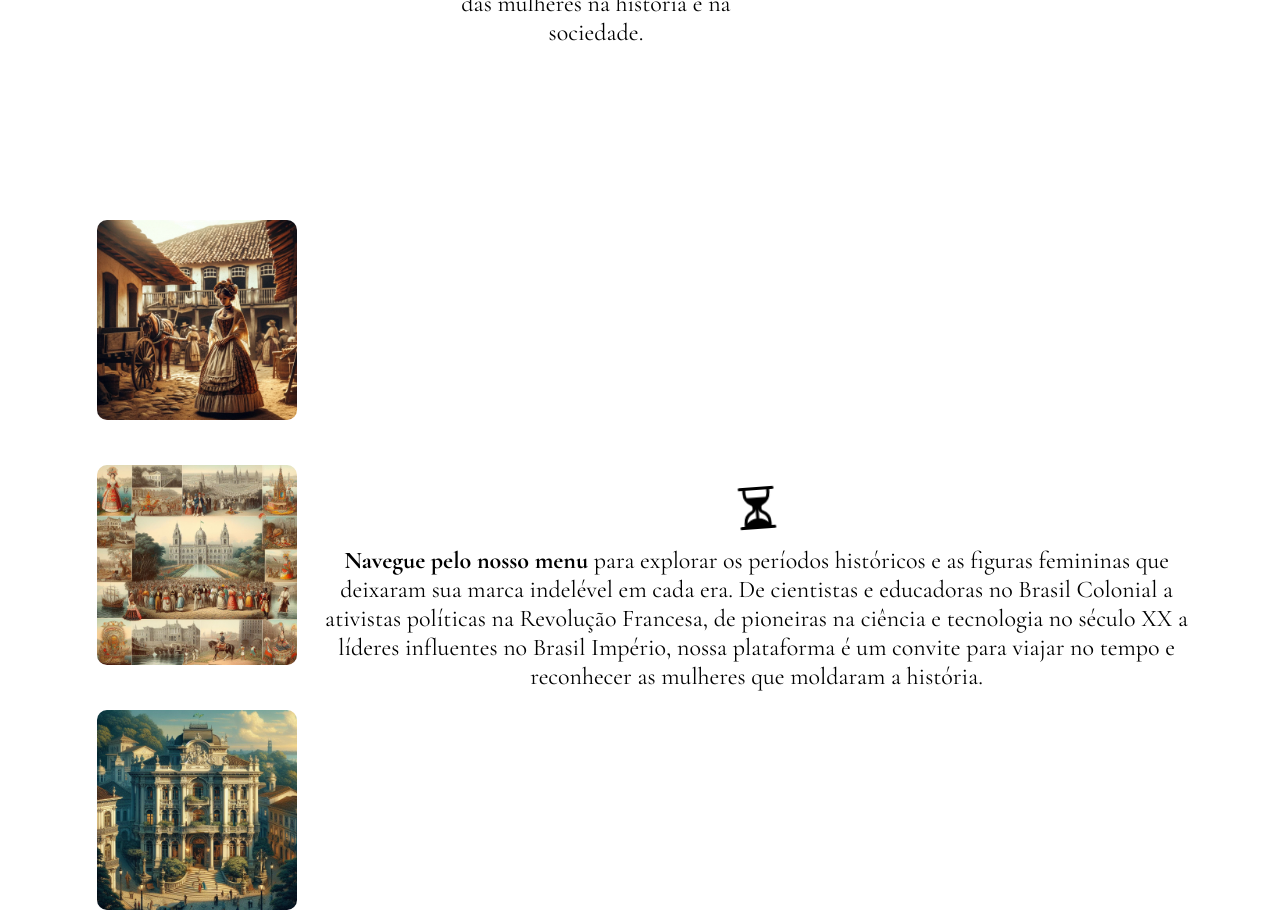
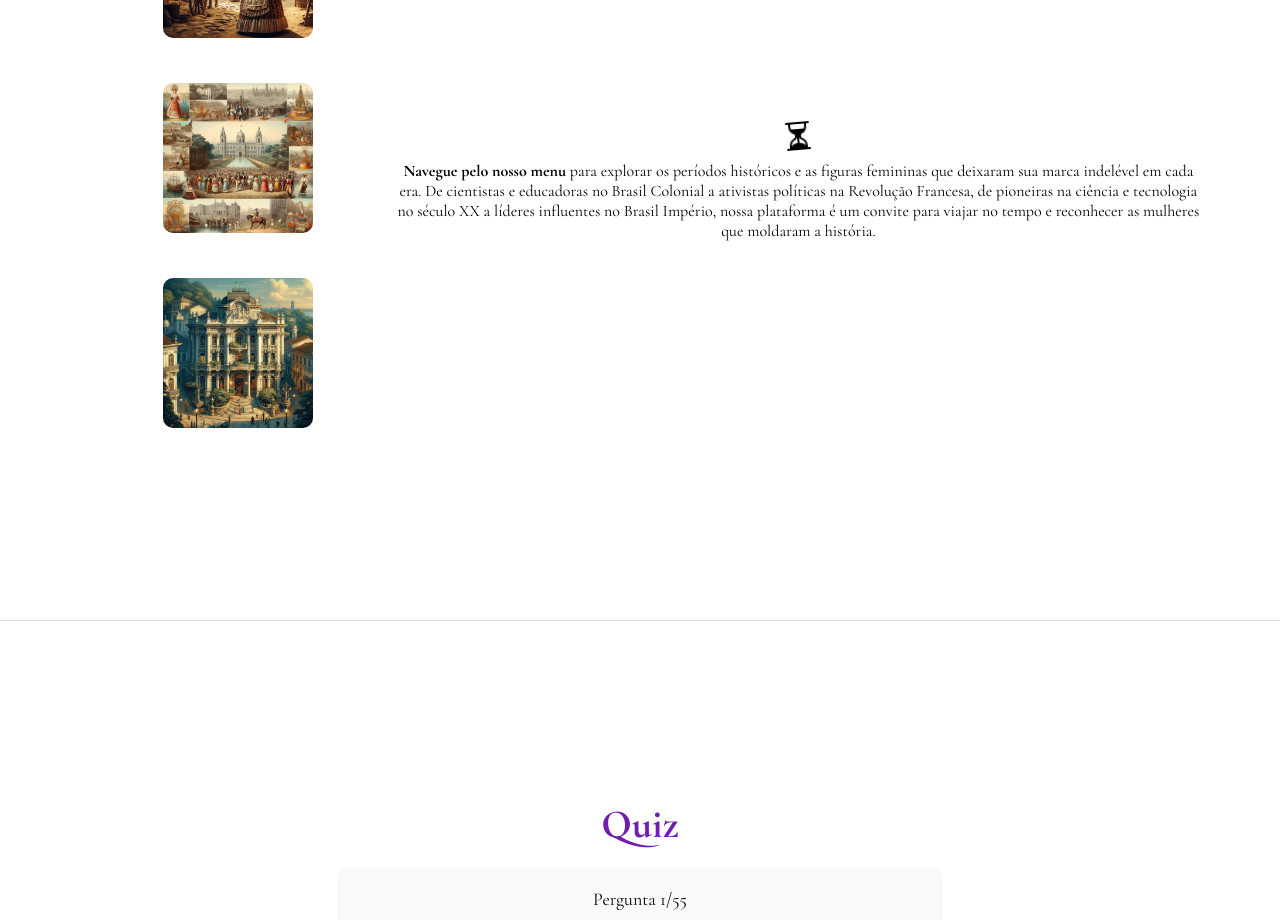
Before and after one commit to MatheusBProgrammer/ElasnaVez, a React (Vite) app: page / in a window 1280 px wide. Shown: the part 1860-2780 px from the top of the page. Built offline with nearby package versions, Linux system fonts and the light colour scheme; a web font is replaced by a local one.

Commit message:
layout 3.1

```diff
--- a/src/components/layout/styles/Navbar.module.css
+++ b/src/components/layout/styles/Navbar.module.css
@@ -121,7 +121,7 @@
 @media (max-height: 500px) {
   .submenu {
     justify-content: center;
-    top: 5em;
-    font-size: 0.4em;
+    top: 8em;
+    font-size: 0.5em;
   }
 }
--- a/src/components/layout/styles/QuizComponent.module.css
+++ b/src/components/layout/styles/QuizComponent.module.css
@@ -5,9 +5,7 @@
 }
 .header {
   color: #711db0;
-  padding: 1em;
-  font-size: 4em;
-  margin: 0.5em;
+  font-size: 2.5em;
   text-align: center;
   border-radius: 20px;
   font-weight: bold;
--- a/src/pages/styles/Home.module.css
+++ b/src/pages/styles/Home.module.css
@@ -43,7 +43,7 @@
   min-width: 25%;
   min-height: 30%;
   text-align: center;
-  font-size: 1.5em;
+  font-size: 1em;
 }
 @media (max-width: 1100px) {
   .container1 {
--- a/src/pages/styles/QuizPage.module.css
+++ b/src/pages/styles/QuizPage.module.css
@@ -8,7 +8,3 @@
   flex-direction: column;
   text-align: center;
 }
-.page h1 {
-  padding: 1em;
-  font-size: 3em;
-}
--- a/src/pages/styles/TimeLine.module.css
+++ b/src/pages/styles/TimeLine.module.css
@@ -8,7 +8,7 @@
   width: 100%;
   display: flex;
   align-items: center;
-  justify-content: flex-start;
+  justify-content: center;
   padding: 1em 5em 1em 5em;
 }
 
@@ -29,7 +29,7 @@
   cursor: pointer;
 }
 .menu img {
-  width: 200px;
+  width: 150px;
   padding: 0;
   border-radius: 10px;
 }
@@ -41,7 +41,7 @@
   display: flex;
   justify-content: center;
   align-items: center;
-  font-size: 1.5em;
+  font-size: 1em;
   font-weight: bold;
   text-align: center;
   height: 5vh;
@@ -83,7 +83,7 @@
 }
 .holder {
   text-align: center;
-  font-size: 3em;
+  font-size: 2em;
 }
 .holder p {
   font-size: 0.5em;
```
